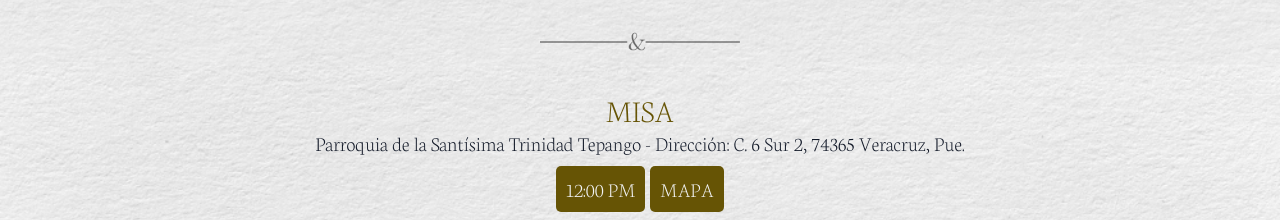
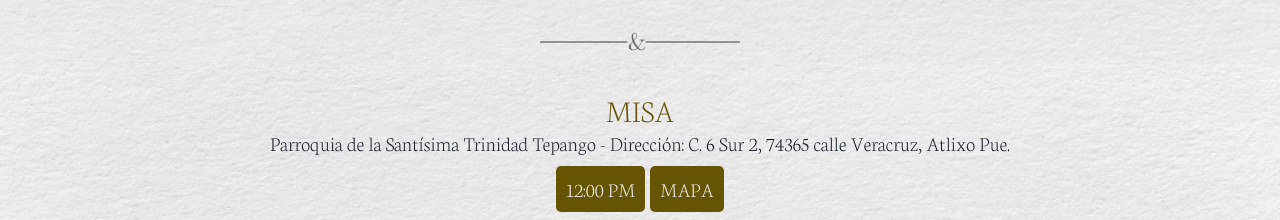
Before and after one commit to Marianne-90/boda, a React (Vite) app: page / in a window 1280 px wide. Shown: the part 1643-1863 px from the top of the page. Built offline with nearby package versions, Linux system fonts and the light colour scheme; a web font is replaced by a local one.

Commit message:
cambio calle

```diff
--- a/src/Components/Eventos.jsx
+++ b/src/Components/Eventos.jsx
@@ -3,7 +3,7 @@ import { Evento } from "./Evento";
 const EVENTOS = [
   {
     title: "Misa",
-    direction: "Parroquia de la Santísima Trinidad Tepango - Dirección: C. 6 Sur 2, 74365 Veracruz, Pue.",
+    direction: "Parroquia de la Santísima Trinidad Tepango - Dirección: C. 6 Sur 2, 74365 calle Veracruz, Atlixo Pue.",
     enlace: "https://www.google.com/maps/dir/19.1057847,-98.3417014/iglesia+de+las+santisima+trinidad+de+tepango+atlixco/@18.9833603,-98.5186449,11z/data=!3m1!4b1!4m9!4m8!1m1!4e1!1m5!1m1!1s0x85cfb306e87402a7:0x39439634df87bad4!2m2!1d-98.4435444!2d18.8606938?entry=ttu",
     horario: "12:00 pm",
   },
```
Also changed, not shown: 1 other file (tests, documents, lock files or other folders).
